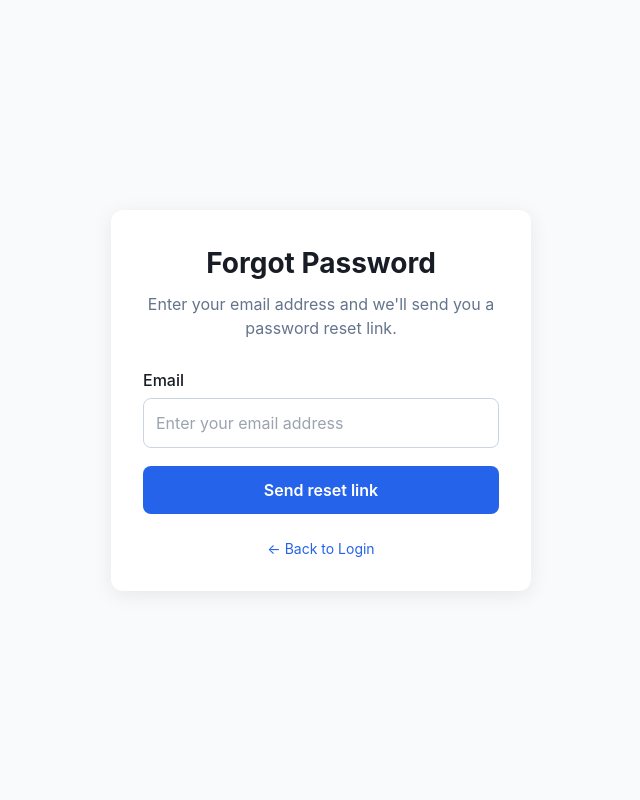
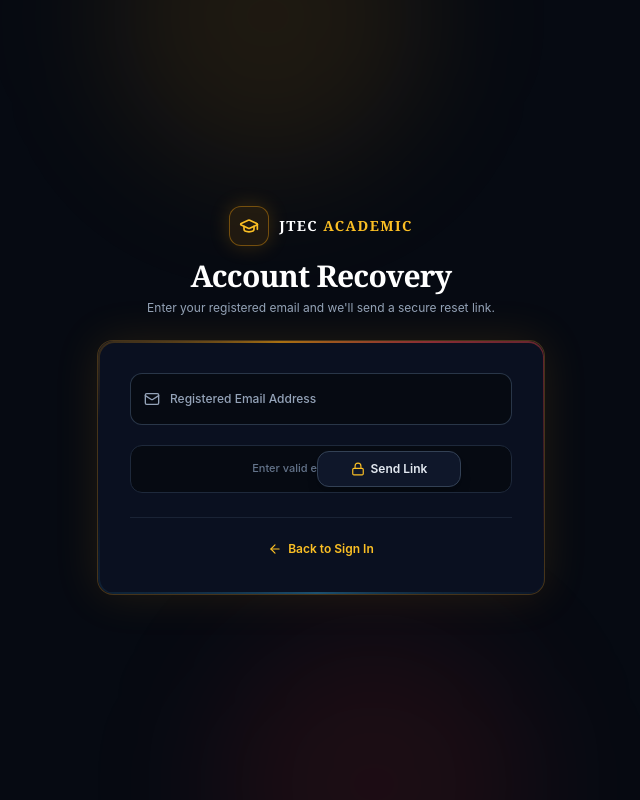
Before and after one commit to faisalhosen2000d-afk/jtec-academic-platform, a Next.js app: page /forgot-password in a window 1280 px wide. Shown: the whole page, without its empty margins (319-959 px from the left). Built offline with nearby package versions, Linux system fonts and the light colour scheme.

Commit message:
Redesign Forgot Password page with dark-navy theme, glowing border, and dodge-to-unlock button

```diff
--- a/src/app/(public)/forgot-password/page.tsx
+++ b/src/app/(public)/forgot-password/page.tsx
@@ -2,10 +2,17 @@
 
 import Link from "next/link";
 import { useState, type FormEvent } from "react";
+import {
+  AlertCircle,
+  ArrowLeft,
+  ArrowRight,
+  CheckCircle2,
+  GraduationCap,
+  Lock,
+  Mail,
+} from "lucide-react";
 import { createRecoveryClient } from "@/lib/supabase/recovery-client";
-import {
-  type AuthActionResult,
-} from "@/server/actions/auth";
+import { type AuthActionResult } from "@/server/actions/auth";
 
 const initialState: AuthActionResult = {
   success: false,
@@ -15,18 +22,22 @@ const initialState: AuthActionResult = {
 export default function ForgotPasswordPage() {
   const [state, setState] = useState<AuthActionResult>(initialState);
   const [isPending, setIsPending] = useState(false);
+  const [email, setEmail] = useState("");
+  const [dodgeSide, setDodgeSide] = useState<1 | -1>(1);
+
+  const emailReady = /^[^\s@]+@[^\s@]+\.[^\s@]+$/.test(email.trim());
 
   const handleSubmit = async (event: FormEvent<HTMLFormElement>) => {
     event.preventDefault();
-
-    const formData = new FormData(event.currentTarget);
-    const email = String(formData.get("email") ?? "").trim();
+    if (!emailReady) {
+      setDodgeSide((s) => (s === 1 ? -1 : 1));
+      return;
+    }
 
     setIsPending(true);
 
     const supabase = createRecoveryClient();
-
-    const { error } = await supabase.auth.resetPasswordForEmail(email, {
+    const { error } = await supabase.auth.resetPasswordForEmail(email.trim(), {
       redirectTo: `${window.location.origin}/auth/recovery?next=/reset-password`,
     });
 
@@ -44,162 +55,200 @@ export default function ForgotPasswordPage() {
     setIsPending(false);
   };
 
-  const fieldError =
-    state.success ? undefined : state.fieldErrors?.email?.[0];
+  const fieldError = state.success ? undefined : state.fieldErrors?.email?.[0];
 
   return (
-    <main
+    <main className="relative flex min-h-screen w-full items-center justify-center overflow-hidden bg-[#060A12] px-4 py-12 text-slate-100">
+      <style>{`
+        @keyframes fpFadeUp {
+          0% { opacity: 0; transform: translateY(18px); }
+          100% { opacity: 1; transform: translateY(0); }
+        }
+        .fp-stagger {
+          animation: fpFadeUp 0.65s cubic-bezier(0.16, 1, 0.3, 1) both;
+        }
+      `}</style>
+
+      {/* Ambient Background Glows */}
+      <div
+        className="pointer-events-none absolute -top-36 left-1/3 h-80 w-80 rounded-full bg-amber-500/10 blur-3xl"
+        aria-hidden="true"
+      />
+      <div
+        className="pointer-events-none absolute -bottom-36 right-1/3 h-80 w-80 rounded-full bg-red-600/10 blur-3xl"
+        aria-hidden="true"
+      />
+
+      <div className="relative z-10 w-full max-w-md space-y-6">
+        {/* Top Institutional Branding */}
+        <div
+          className="fp-stagger text-center"
+          style={{ animationDelay: "60ms" }}
+        >
+          <div className="mb-3 inline-flex items-center gap-2.5">
+            <div className="flex h-10 w-10 items-center justify-center rounded-xl border border-amber-500/40 bg-amber-500/10 text-amber-400 shadow-[0_0_20px_rgba(245,158,11,0.2)]">
+              <GraduationCap className="h-5 w-5" />
+            </div>
+            <span className="font-serif text-sm font-black uppercase tracking-widest text-white">
+              JTEC <span className="text-amber-400">Academic</span>
+            </span>
+          </div>
+          <h1 className="font-serif text-2xl font-bold tracking-tight text-white sm:text-3xl">
+            Account Recovery
+          </h1>
+          <p className="mt-1.5 text-xs text-slate-400">
+            Enter your registered email and we&apos;ll send a secure reset link.
+          </p>
+        </div>
+
+        {/* Glowing Card */}
+        <div
+          className="fp-stagger group/auth relative overflow-hidden rounded-2xl border border-amber-500/25 bg-[#0A1020] p-6 shadow-[0_0_45px_rgba(245,158,11,0.12)] transition-shadow duration-500 hover:shadow-[0_0_65px_rgba(245,158,11,0.22)] sm:p-8"
+          style={{ animationDelay: "180ms" }}
+        >
+          <div
+            className="pointer-events-none absolute inset-0 rounded-2xl p-[1.5px]"
             style={{
-        minHeight: "100vh",
-        display: "flex",
-        alignItems: "center",
-        justifyContent: "center",
-        background: "#f8fafc",
-        padding: "20px",
+              WebkitMask:
+                "linear-gradient(#fff 0 0) content-box, linear-gradient(#fff 0 0)",
+              WebkitMaskComposite: "xor",
+              maskComposite: "exclude",
             }}
           >
             <div
+              className="absolute inset-[-150%] animate-[spin_7s_linear_infinite] opacity-75 transition-opacity duration-500 group-hover/auth:opacity-100"
               style={{
-          width: "100%",
-          maxWidth: "420px",
-          background: "#ffffff",
-          padding: "32px",
-          borderRadius: "12px",
-          boxShadow: "0 4px 20px rgba(0,0,0,0.08)",
+                background:
+                  "conic-gradient(from 0deg, transparent 0deg, rgba(245,158,11,0.9) 60deg, rgba(239,68,68,0.75) 120deg, transparent 190deg, rgba(56,189,248,0.5) 260deg, transparent 340deg)",
               }}
-      >
-        <h1
-          style={{
-            fontSize: "28px",
-            fontWeight: "700",
-            textAlign: "center",
-            marginBottom: "8px",
-          }}
-        >
-          Forgot Password
-        </h1>
+            />
+          </div>
 
-        <p
-          style={{
-            textAlign: "center",
-            color: "#64748b",
-            marginBottom: "28px",
-          }}
-        >
-          Enter your email address and we&apos;ll send you a password
-          reset link.
-        </p>
-
+          <div className="relative z-10">
             {state.success ? (
-          <div
-            style={{
-              padding: "14px",
-              borderRadius: "8px",
-              background: "#ecfdf5",
-              border: "1px solid #a7f3d0",
-              color: "#047857",
-              fontSize: "14px",
-              lineHeight: "1.5",
-            }}
-          >
-            If an account exists with that email address, a password reset
-            link has been sent. Please check your email.
+              <div className="space-y-4 text-center">
+                <div className="mx-auto flex h-12 w-12 items-center justify-center rounded-full border border-emerald-500/40 bg-emerald-500/15 text-emerald-400 shadow-[0_0_24px_rgba(16,185,129,0.25)]">
+                  <CheckCircle2 className="h-6 w-6" />
+                </div>
+                <div className="rounded-xl border border-emerald-500/35 bg-emerald-950/35 p-4 text-xs leading-relaxed text-emerald-200">
+                  If an account exists with{" "}
+                  <span className="font-semibold text-white">{email}</span>, a
+                  password reset link has been sent. Please check your inbox and
+                  spam folder.
+                </div>
               </div>
             ) : (
-          <form onSubmit={handleSubmit}>
-            <div style={{ marginBottom: "18px" }}>
-              <label
-                htmlFor="email"
-                style={{
-                  display: "block",
-                  marginBottom: "6px",
-                  fontWeight: "500",
-                }}
-              >
-                Email
-              </label>
-
+              <form onSubmit={handleSubmit} className="space-y-5">
+                <div className="relative">
+                  <div className="pointer-events-none absolute left-3.5 top-1/2 z-10 -translate-y-1/2 text-slate-400">
+                    <Mail className="h-4 w-4" />
+                  </div>
                   <input
                     id="email"
                     name="email"
                     type="email"
-                placeholder="Enter your email address"
+                    value={email}
+                    onChange={(e) => setEmail(e.target.value)}
+                    placeholder=" "
                     autoComplete="email"
                     required
-                style={{
-                  width: "100%",
-                  padding: "12px",
-                  border: `1px solid ${
-                    fieldError ? "#ef4444" : "#cbd5e1"
-                  }`,
-                  borderRadius: "8px",
-                  fontSize: "16px",
-                  boxSizing: "border-box",
-                }}
+                    className={`peer h-[52px] w-full rounded-xl border bg-[#060A12] pl-10 pr-4 pt-3 text-sm text-white outline-none transition-all ${
+                      fieldError
+                        ? "border-rose-500/70 focus:border-rose-400 focus:ring-2 focus:ring-rose-500/20"
+                        : "border-slate-700/80 focus:border-amber-400/80 focus:ring-2 focus:ring-amber-500/20"
+                    }`}
                   />
-
-              {fieldError ? (
-                <p
-                  style={{
-                    marginTop: "6px",
-                    color: "#dc2626",
-                    fontSize: "14px",
-                  }}
+                  <label
+                    htmlFor="email"
+                    className="pointer-events-none absolute left-10 top-1/2 -translate-y-1/2 text-xs font-medium text-slate-400 transition-all duration-200 peer-focus:top-2.5 peer-focus:translate-y-0 peer-focus:text-[10px] peer-focus:font-semibold peer-focus:text-amber-400 peer-[:not(:placeholder-shown)]:top-2.5 peer-[:not(:placeholder-shown)]:translate-y-0 peer-[:not(:placeholder-shown)]:text-[10px] peer-[:not(:placeholder-shown)]:font-semibold peer-[:not(:placeholder-shown)]:text-amber-400"
                   >
-                  {fieldError}
-                </p>
-              ) : null}
+                    Registered Email Address
+                  </label>
                 </div>
 
-            {state.error && !fieldError ? (
-              <p
+                {fieldError && (
+                  <p className="flex items-center gap-1.5 text-xs font-medium text-rose-400">
+                    <AlertCircle className="h-3.5 w-3.5 shrink-0" />
+                    <span>{fieldError}</span>
+                  </p>
+                )}
+
+                {state.error && !fieldError && (
+                  <div
                     role="alert"
-                style={{
-                  marginBottom: "18px",
-                  color: "#dc2626",
-                  fontSize: "14px",
-                }}
+                    className="flex items-start gap-2 rounded-xl border border-rose-500/40 bg-rose-950/35 p-3 text-xs font-medium text-rose-300"
                   >
-                {state.error}
-              </p>
-            ) : null}
+                    <AlertCircle className="mt-0.5 h-4 w-4 shrink-0 text-rose-400" />
+                    <span>{state.error}</span>
+                  </div>
+                )}
+
+                {/* Dodge-to-Unlock Submit Dock */}
+                <div
+                  className={`relative flex h-12 w-full items-center justify-center rounded-xl transition-all duration-300 ${
+                    emailReady
+                      ? "border-transparent bg-transparent"
+                      : "overflow-hidden border border-slate-800 bg-[#060A12] px-1.5"
+                  }`}
+                >
+                  {!emailReady && (
+                    <span className="pointer-events-none select-none text-[11px] font-medium text-slate-500">
+                      Enter valid email to unlock
+                    </span>
+                  )}
 
                   <button
                     type="submit"
                     disabled={isPending}
-              style={{
-                width: "100%",
-                padding: "12px",
-                border: "none",
-                borderRadius: "8px",
-                background: isPending ? "#94a3b8" : "#2563eb",
-                color: "#ffffff",
-                fontSize: "16px",
-                fontWeight: "600",
-                cursor: isPending ? "not-allowed" : "pointer",
+                    onClick={(e) => {
+                      if (!emailReady) {
+                        e.preventDefault();
+                        setDodgeSide((s) => (s === 1 ? -1 : 1));
+                      }
                     }}
+                    onMouseEnter={() => {
+                      if (!emailReady) {
+                        setDodgeSide((s) => (s === 1 ? -1 : 1));
+                      }
+                    }}
+                    className={
+                      emailReady
+                        ? "flex h-12 w-full cursor-pointer items-center justify-center gap-2 rounded-xl bg-gradient-to-r from-red-600 via-red-600 to-amber-600 text-xs font-bold text-white shadow-[0_0_24px_rgba(220,38,38,0.35)] transition-all duration-200 hover:brightness-110 hover:shadow-[0_0_28px_rgba(245,158,11,0.45)] active:scale-[0.98] disabled:cursor-not-allowed disabled:opacity-60"
+                        : `absolute flex h-9 w-36 cursor-not-allowed items-center justify-center gap-1.5 rounded-lg border border-slate-700 bg-slate-900 text-xs font-semibold text-slate-200 shadow-lg transition-transform duration-300 ease-out ${
+                            dodgeSide === 1
+                              ? "translate-x-[68px]"
+                              : "-translate-x-[68px]"
+                          }`
+                    }
                   >
-              {isPending ? "Sending..." : "Send reset link"}
+                    {isPending ? (
+                      <span>Sending Reset Link...</span>
+                    ) : emailReady ? (
+                      <>
+                        <span>Send Reset Link</span>
+                        <ArrowRight className="h-4 w-4" />
+                      </>
+                    ) : (
+                      <>
+                        <Lock className="h-3.5 w-3.5 text-amber-400" />
+                        <span>Send Link</span>
+                      </>
+                    )}
                   </button>
+                </div>
               </form>
             )}
 
-        <div
-          style={{
-            marginTop: "24px",
-            textAlign: "center",
-            fontSize: "14px",
-          }}
-        >
+            <div className="mt-6 border-t border-slate-800/80 pt-5 text-center">
               <Link
                 href="/login"
-            style={{
-              color: "#2563eb",
-              textDecoration: "none",
-            }}
+                className="inline-flex items-center gap-1.5 text-xs font-semibold text-amber-400 transition-colors hover:text-amber-300"
               >
-            &larr; Back to Login
+                <ArrowLeft className="h-3.5 w-3.5" />
+                <span>Back to Sign In</span>
               </Link>
+            </div>
+          </div>
         </div>
       </div>
     </main>
```
Lines whose indentation alone changed are shown as unchanged.
